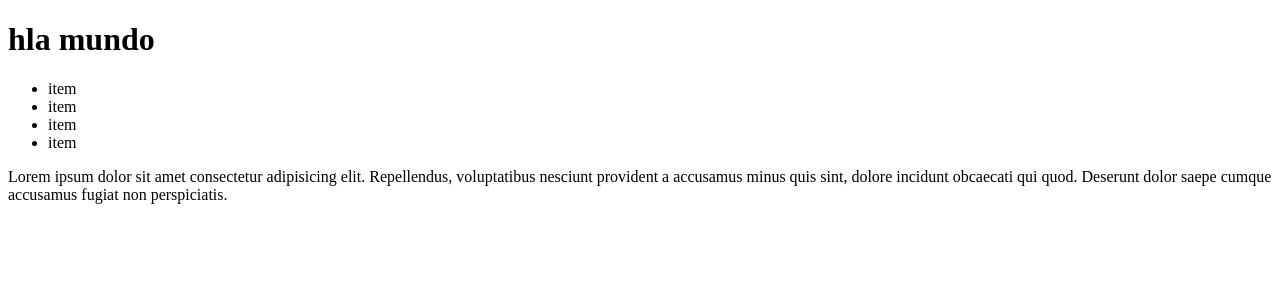
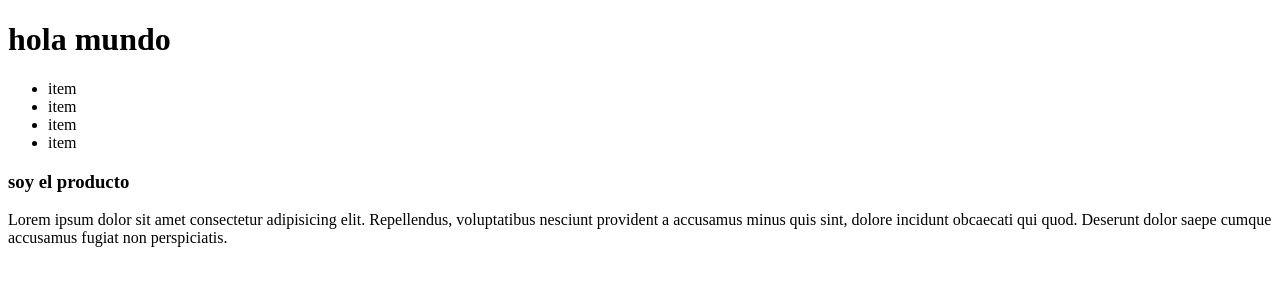
Before and after one commit to sebabianchi2000/clasecoder, a plain HTML site: page index.html in a window 1280 px wide. Drawn offline with Linux system fonts and the light colour scheme.

Commit message:
agregue un div para ir creando una card

```diff
--- a/index.html
+++ b/index.html
@@ -7,7 +7,7 @@
 </head>
 <body>
     <header>
-        <h1>hla mundo</h1>
+        <h1>hola mundo</h1>
         <nav>
             <ul>
                 <li>item</li>
@@ -20,10 +20,18 @@
 
     </header>
 
+    <div>
+        <h3>
+            soy el producto
+        </h3>
+        <div>
+            <p>
+                Lorem ipsum dolor sit amet consectetur adipisicing elit. Repellendus, voluptatibus nesciunt provident a accusamus minus quis sint, dolore incidunt obcaecati qui quod. Deserunt dolor saepe cumque accusamus fugiat non perspiciatis.
+            </p>
 
-    <p>
-        Lorem ipsum dolor sit amet consectetur adipisicing elit. Repellendus, voluptatibus nesciunt provident a accusamus minus quis sint, dolore incidunt obcaecati qui quod. Deserunt dolor saepe cumque accusamus fugiat non perspiciatis.
-    </p>
+        </div>
+    </div>
+
 
 </body>
 </html>
```
